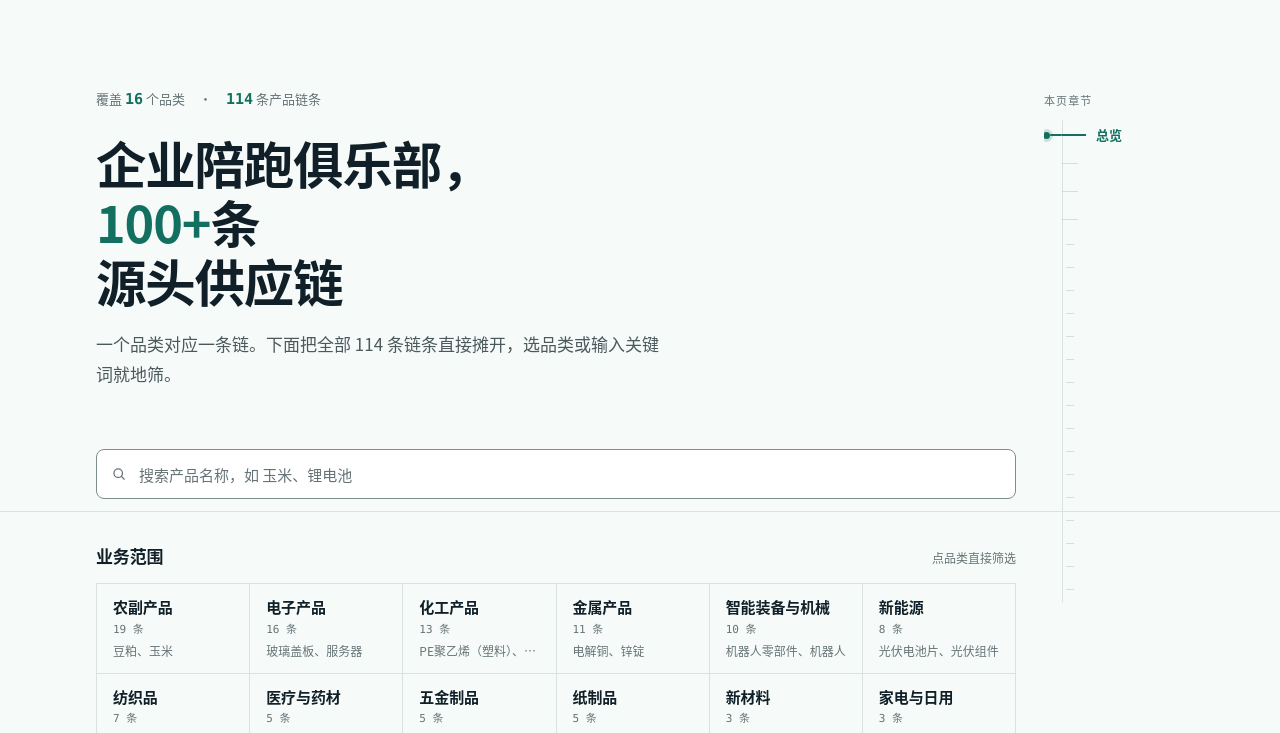
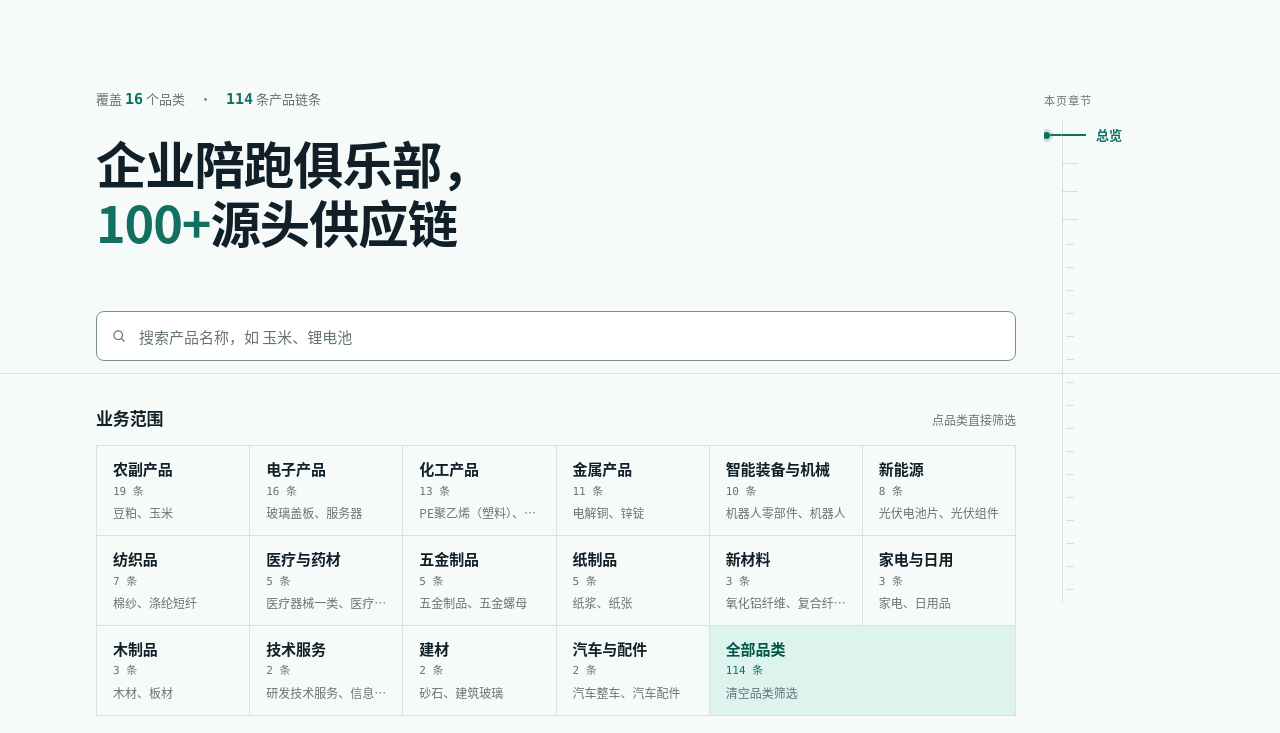
Before and after one commit to Canscx/supply-chain-catalog-site, an Astro site in the folder site/: page / in a window 1280 px wide. Shown: the part 65-798 px from the top of the page. Built offline with nearby package versions, Linux system fonts and the light colour scheme; Astro itself is replaced by a stand-in of ours.

Commit message:
feat(site): 首屏标题收为两行并去掉说明小字
标题改为「企业陪跑俱乐部，/100+源头供应链」，去掉「100+」后的「条」，删掉标题下的说明段落。同时清理 .hero .lead 的样式与入场动画：元素已不存在，留着是死代码。

```diff
--- a/site/src/pages/index.astro
+++ b/site/src/pages/index.astro
@@ -34,10 +34,7 @@ const rulerItems = [
           <span aria-hidden="true">·</span>
           <span><b>{chains}</b> 条产品链条</span>
         </div>
-        <h1 class="display">企业陪跑俱乐部，<br /><span class="display-hi">100+</span>条<br />源头供应链</h1>
-        <p class="lead">
-          一个品类对应一条链。下面把全部 {chains} 条链条直接摊开，选品类或输入关键词就地筛。
-        </p>
+        <h1 class="display">企业陪跑俱乐部，<br /><span class="display-hi">100+</span>源头供应链</h1>
       </div>
     </section>
 
--- a/site/src/styles/components.css
+++ b/site/src/styles/components.css
@@ -182,7 +182,6 @@
   color: var(--accent);
   font-variant-numeric: tabular-nums;
 }
-.hero .lead { margin-top: 18px; }
 .hero-actions { display: flex; flex-wrap: wrap; align-items: center; gap: 8px 22px; margin-top: 26px; }
 
 /* 首屏大标题里的数字用主强调色，和元信息里的统计同色系 */
@@ -836,13 +835,12 @@
 
 /* ---------- 15. 动效 ---------- */
 @media (prefers-reduced-motion: no-preference) {
-  .hero .display, .hero-fact, .hero .lead, .hero-actions {
+  .hero .display, .hero-fact, .hero-actions {
     animation: rise 620ms var(--ease-out-expo) both;
   }
   .hero-fact { animation-delay: 20ms; }
   .hero .display { animation-delay: 70ms; }
-  .hero .lead { animation-delay: 140ms; }
-  .hero-actions { animation-delay: 200ms; }
+  .hero-actions { animation-delay: 140ms; }
 
   .idx-item, .stage {
     animation: rise 520ms var(--ease-out-expo) both;
```
